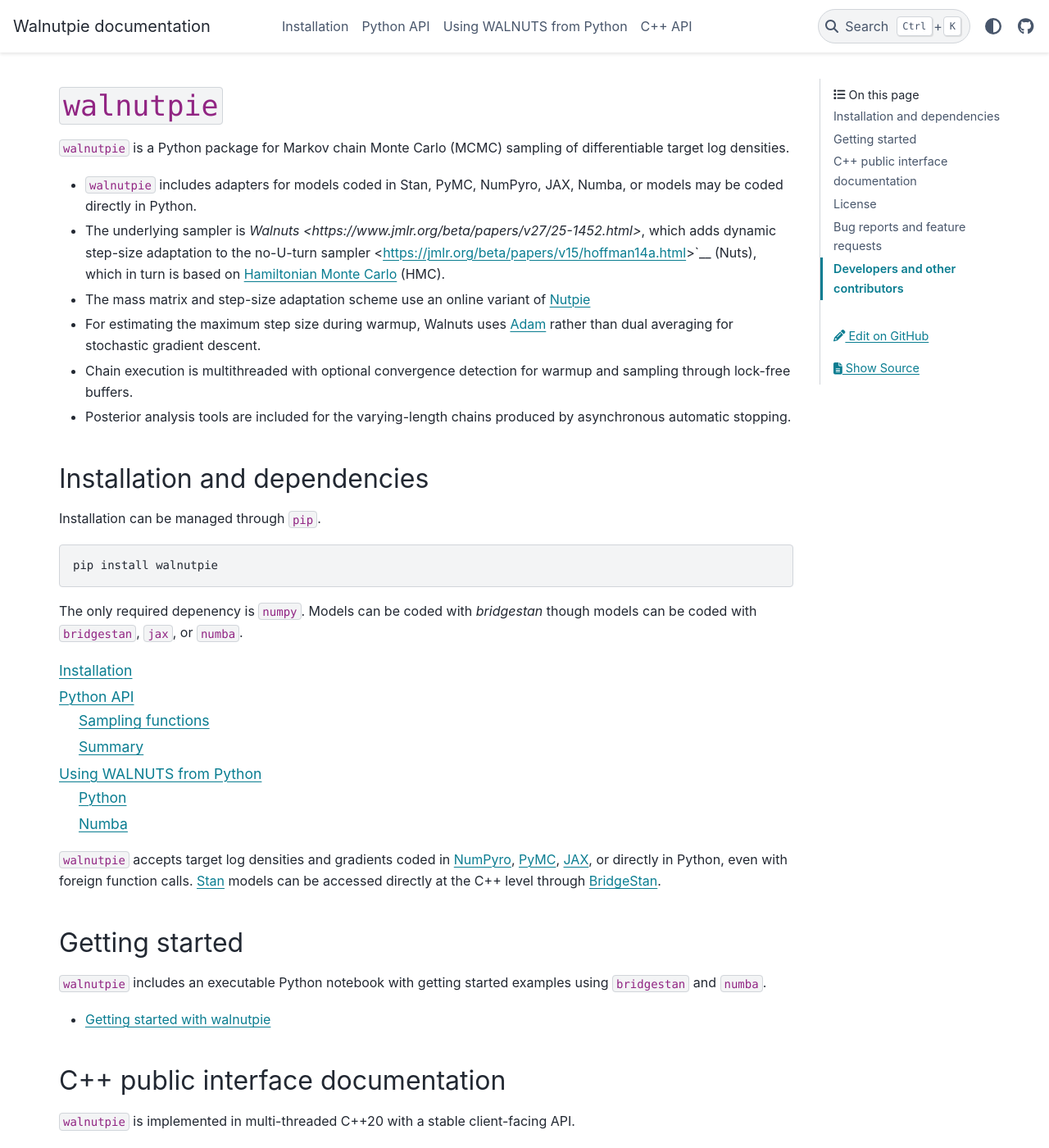
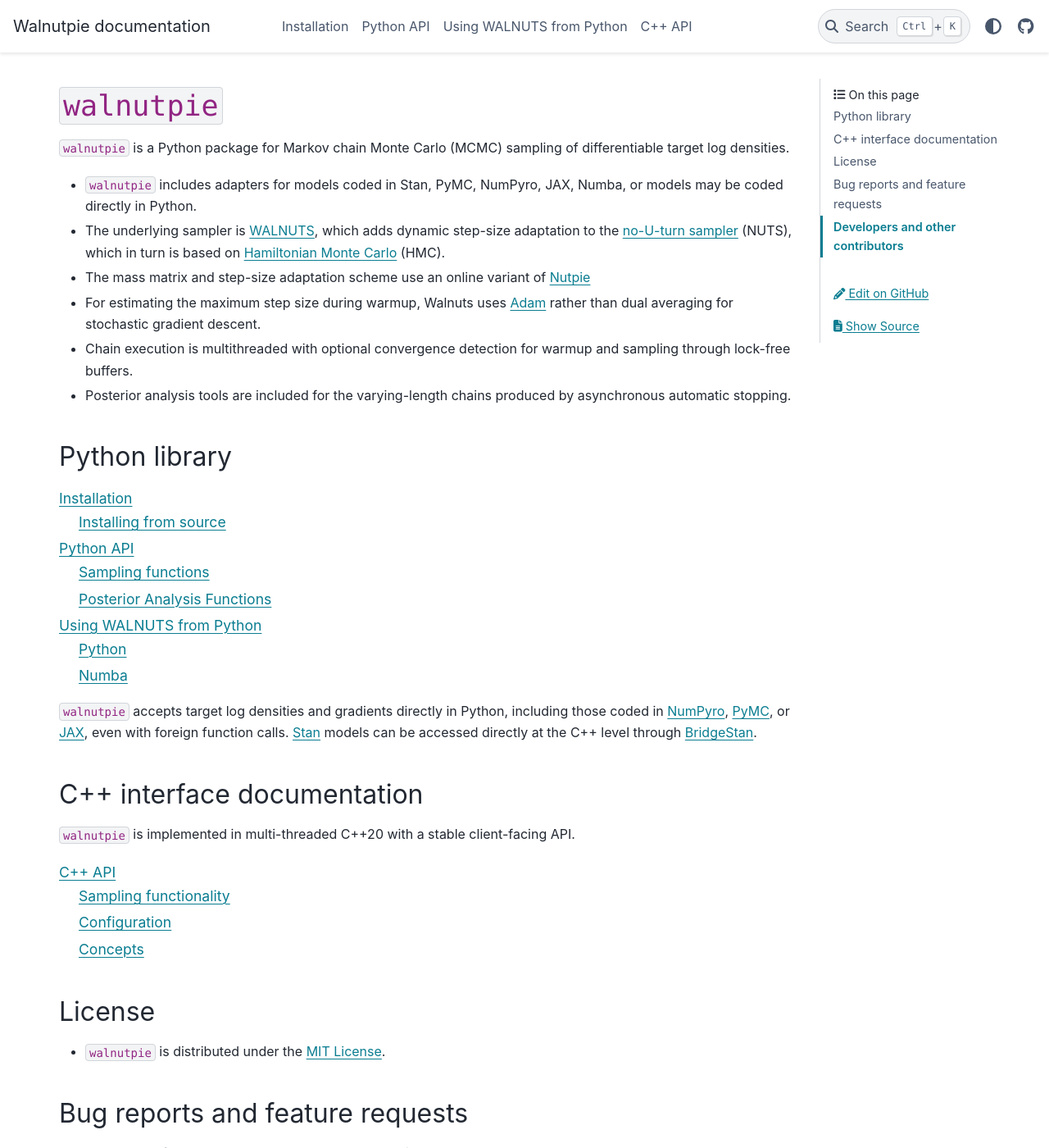
Before and after one commit to flatironinstitute/walnuts, a Sphinx documentation site: the page built from docs/index.rst, in a window 1280 px wide and 1400 px high. Shown: the whole window at 82% size. Built offline with Sphinx 7.4.7 and the PyData theme 0.15.4, drawn with Linux system fonts in a browser that asks for light colours; some of the changed text lies outside the part shown.

```diff
--- a/docs/cpp.rst
+++ b/docs/cpp.rst
@@ -49,7 +49,8 @@ Concepts
 The following concepts describe the types expected by WALNUTPIE.
 
 .. doxygenconcept:: walnutpie::LogpGrad
+.. doxygenconcept:: walnutpie::ErrorCallback
+.. doxygenconcept:: walnutpie::SampleHandler
 .. doxygenconcept:: walnutpie::ChainHandler
-.. doxygenconcept:: walnutpie::SampleHandler
 .. doxygenconcept:: walnutpie::GlobalHandler
 .. doxygenconcept:: walnutpie::InterruptCallback
--- a/docs/index.rst
+++ b/docs/index.rst
@@ -8,12 +8,11 @@
 - ``walnutpie`` includes adapters for models coded in Stan, PyMC,
   NumPyro, JAX, Numba, or models may be coded directly in Python.
 
-- The underlying sampler is `Walnuts
-  <https://www.jmlr.org/beta/papers/v27/25-1452.html>`, which adds
-  dynamic step-size adaptation to the no-U-turn sampler
-  <https://jmlr.org/beta/papers/v15/hoffman14a.html>`__ (Nuts), which
-  in turn is based on `Hamiltonian Monte Carlo
-  <https://arxiv.org/abs/1206.1901>`__ (HMC).
+- The underlying sampler is `WALNUTS
+  <https://www.jmlr.org/beta/papers/v27/25-1452.html>`__, which adds
+  dynamic step-size adaptation to the `no-U-turn sampler
+  <https://jmlr.org/beta/papers/v15/hoffman14a.html>`__ (NUTS), which in turn is
+  based on `Hamiltonian Monte Carlo <https://arxiv.org/abs/1206.1901>`__ (HMC).
 
 - The mass matrix and step-size adaptation scheme use an online
   variant of `Nutpie <https://arxiv.org/abs/2603.18845v1>`__
@@ -29,19 +28,8 @@
   chains produced by asynchronous automatic stopping.
 
 
-Installation and dependencies
-----------------------------------------------------------------------
-
-Installation can be managed through ``pip``.
-
-.. code-block:: bash
-
-   pip install walnutpie
-
-The only required depenency is ``numpy``.  Models can be coded
-with `bridgestan` though models
-can be coded with ``bridgestan``, ``jax``, or ``numba``.
-
+Python library
+--------------
 .. toctree::
    :maxdepth: 2
 
@@ -49,26 +37,16 @@ can be coded with ``bridgestan``, ``jax``, or ``numba``.
    py
    example.ipynb
 
-``walnutpie`` accepts target log densities and gradients coded in `NumPyro
-<https://num.pyro.ai/en/latest/index.html>`__, `PyMC
-<https://www.pymc.io/welcome.html>`__, `JAX
-<https://docs.jax.dev/en/latest/>`__, or directly in Python, even with
-foreign function calls. `Stan <https://mc-stan.org>`__ models can be
-accessed directly at the C++ level through `BridgeStan
-<https://roualdes.us/bridgestan/latest/>`__.
+``walnutpie`` accepts target log densities and gradients directly in Python,
+including those coded in `NumPyro <https://num.pyro.ai/en/latest/index.html>`__,
+`PyMC <https://www.pymc.io/welcome.html>`__, or `JAX
+<https://docs.jax.dev/en/latest/>`__, even with foreign function calls. `Stan
+<https://mc-stan.org>`__ models can be accessed directly at the C++ level
+through `BridgeStan <https://roualdes.us/bridgestan/latest/>`__.
 
 
-Getting started
-----------------------------------------------------------------------
-
-``walnutpie`` includes an executable Python notebook with getting
-started examples using ``bridgestan`` and ``numba``.
-
-- `Getting started with walnutpie <https://github.com/flatironinstitute/walnutpie/blob/python-interface/docs/example.ipynb>`__
-
-
-C++ public interface documentation
-----------------------------------------------------------------------
+C++ interface documentation
+---------------------------
 
 ``walnutpie`` is implemented in multi-threaded C++20 with a stable
 client-facing API.
@@ -80,25 +58,21 @@ client-facing API.
 
 
 License
-----------------------------------------------------------------------
+-------
 
 - ``walnutpie`` is distributed under the `MIT License <https://opensource.org/license/mit>`__.
 
-- ``bridgestan`` is distributed under the `BSD-3
-<https://opensource.org/license/bsd-3-clause>`__ license. BridgeStan
-is optional and only required to run models coded in Stan.
-
 
 Bug reports and feature requests
-----------------------------------------------------------------------
+--------------------------------
 
 Bug reports and feature requests are handled through GitHub.
 
-- `_Walnutpie issue tracker <https://github.com/flatironinstitute/walnuts/issues>`__
+- `Walnutpie issue tracker <https://github.com/flatironinstitute/walnuts/issues>`__
 
 
 Developers and other contributors
-----------------------------------------------------------------------
+---------------------------------
 
 We welcome new developers to the project and try to maintain a
 friendly and constructive environment.  To get started, see the
```
Also changed, not shown: CONTRIBUTING.md (added, +227 -0 lines), README.md (+29 -325 lines), docs/install.rst (+14 -4 lines), docs/py.rst (+17 -2 lines), docs/example.ipynb, examples/README.md (added), python/README.md, 4 other files.
